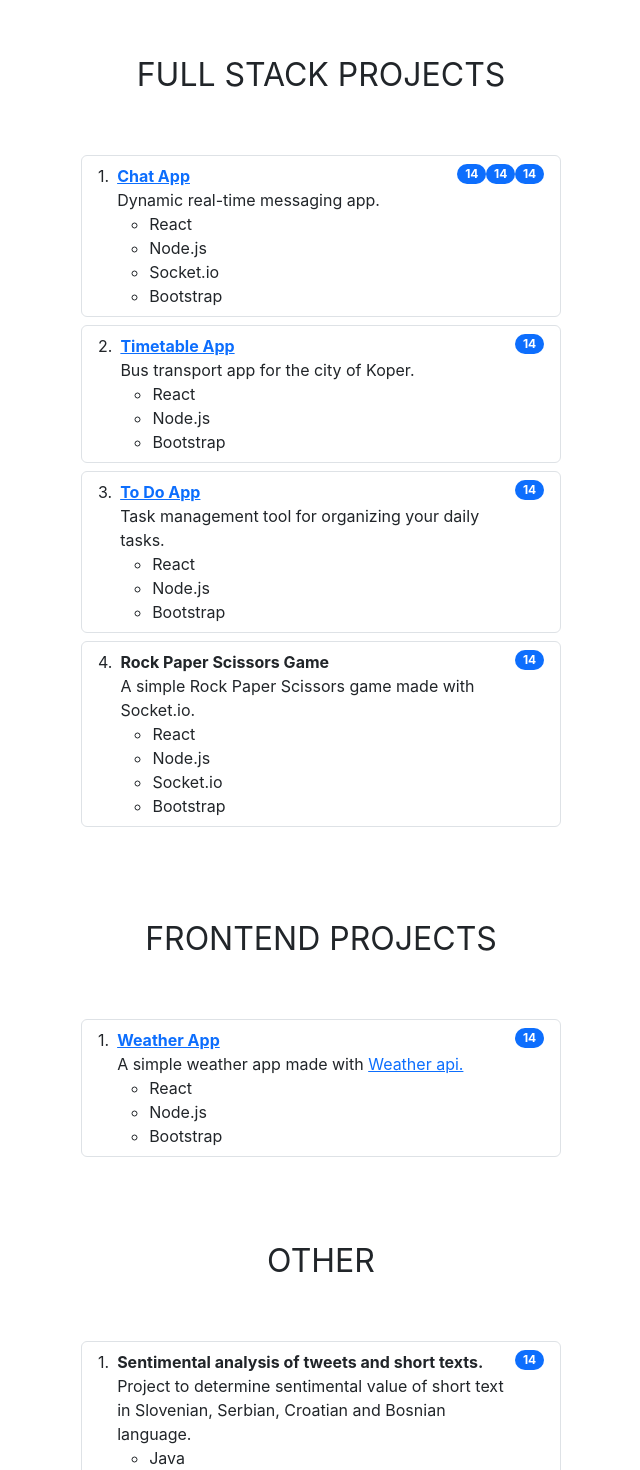
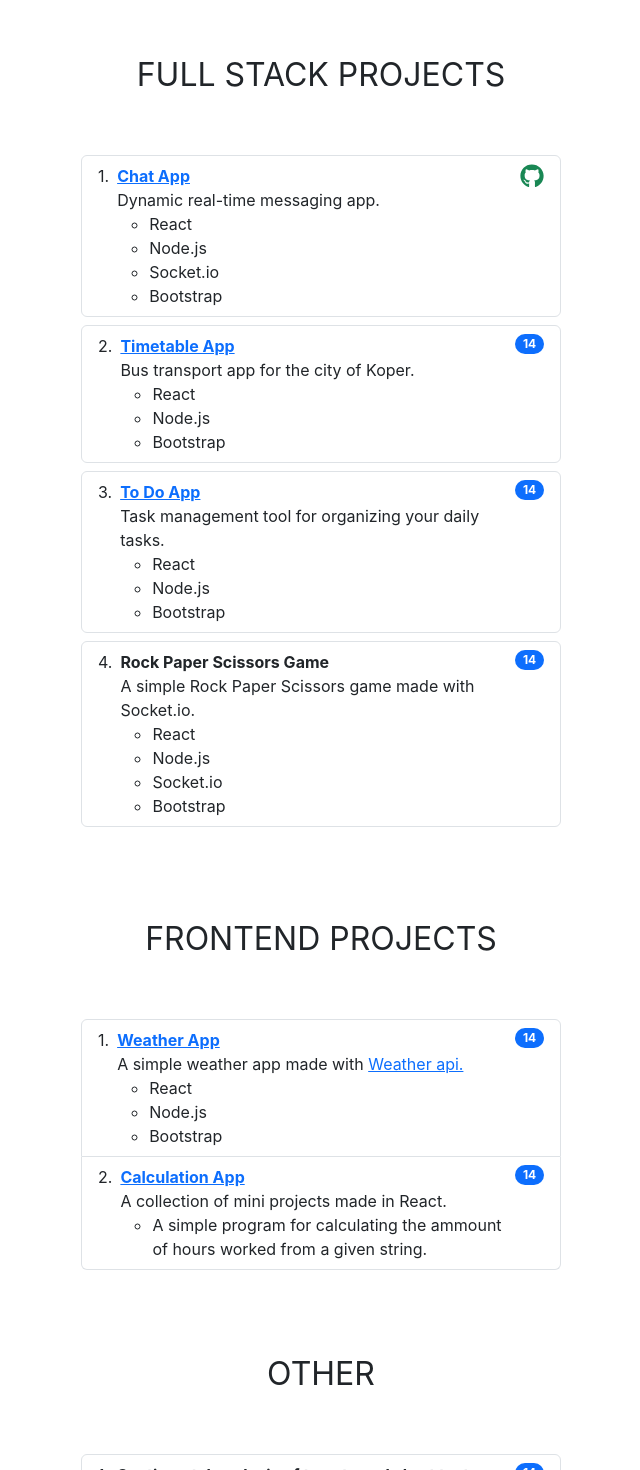
Before and after one commit to ernestsmotlak/portfolio, a React (Create React App) app: page / in a window 1280 px wide. Shown: the part 2008-3478 px from the top of the page, without its empty margins (319-959 px from the left). Built offline with nearby package versions, Linux system fonts and the light colour scheme.

Commit message:
Soon..
Signed-off-by: ernestsmotlak <ernestsmotlak@gmail.com>

```diff
--- a/src/Web/Projects.js
+++ b/src/Web/Projects.js
@@ -1,4 +1,5 @@
 import React from "react";
+import { FaGithub } from "react-icons/fa";
 
 const Projects = () => {
   return (
@@ -27,9 +28,7 @@ const Projects = () => {
               <li>Bootstrap</li>
             </ul>
           </div>
-          <span class="badge text-bg-primary rounded-pill">14</span>
-          <span class="badge text-bg-primary rounded-pill">14</span>
-          <span class="badge text-bg-primary rounded-pill">14</span>
+          <FaGithub className="fs-4 text-success" />
         </li>
         <li class="list-group-item d-flex justify-content-between align-items-start mb-2 border rounded">
           <div class="ms-2 me-auto">
@@ -102,6 +101,23 @@ const Projects = () => {
           </div>
           <span class="badge text-bg-primary rounded-pill">14</span>
         </li>
+        <li class="list-group-item d-flex justify-content-between align-items-start">
+          <div class="ms-2 me-auto">
+            <div class="fw-bold">
+              <a href="http://84.247.184.37:3010/TimetableClean">
+                Calculation App
+              </a>
+            </div>
+            A collection of mini projects made in React.
+            <ul>
+              <li>
+                A simple program for calculating the ammount of hours worked
+                from a given string.
+              </li>
+            </ul>
+          </div>
+          <span class="badge text-bg-primary rounded-pill">14</span>
+        </li>
       </ol>
 
       <div
@@ -132,9 +148,7 @@ const Projects = () => {
 
         <li class="list-group-item d-flex justify-content-between align-items-start mt-2 border rounded">
           <div class="ms-2 me-auto">
-            <div class="fw-bold">
-                Convertion App
-            </div>
+            <div class="fw-bold">Convertion App</div>
             Simple app for converting the value of Serbian Dinar to Euro.
             <ul>
               <li>Swift</li>
```
